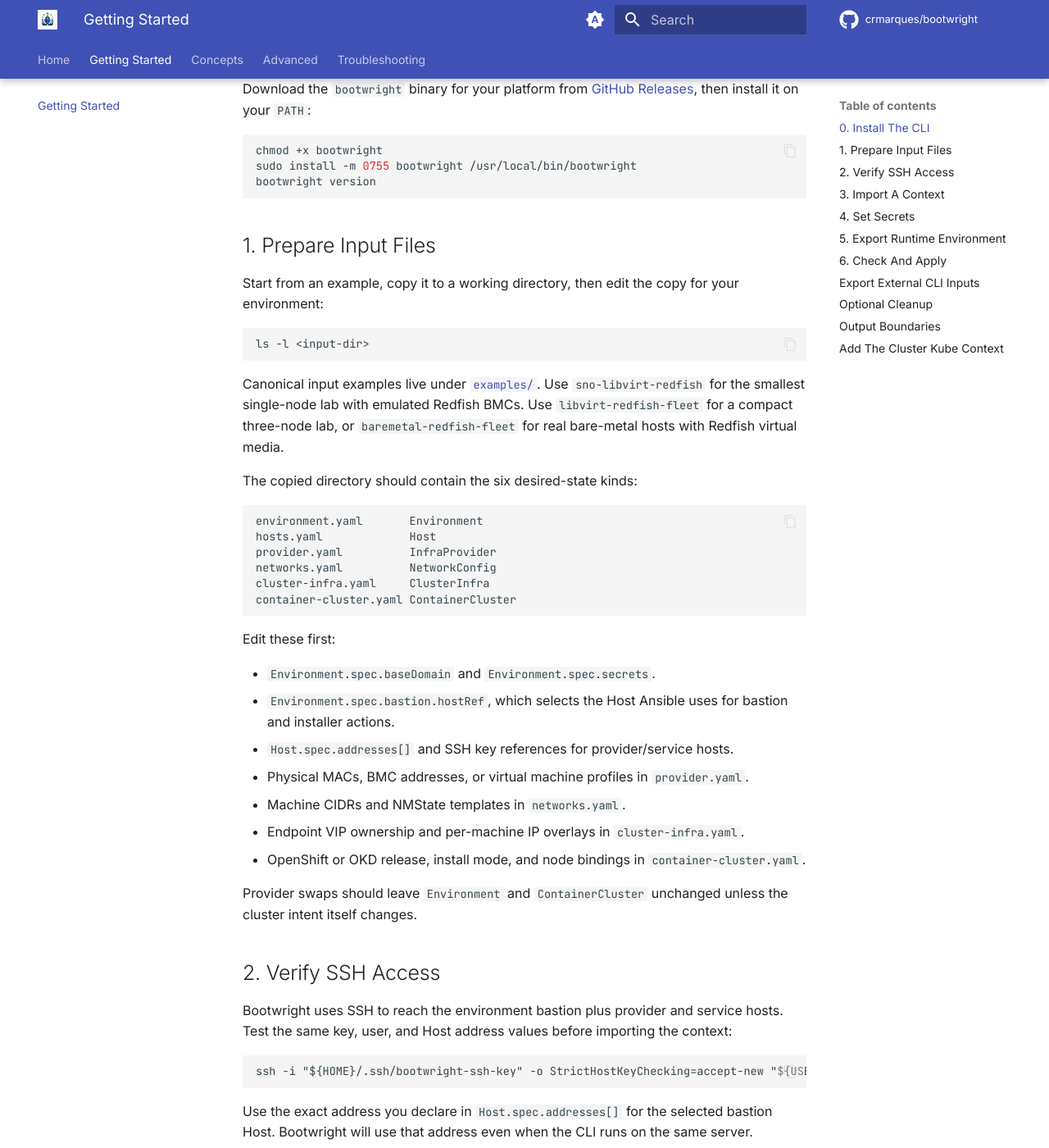
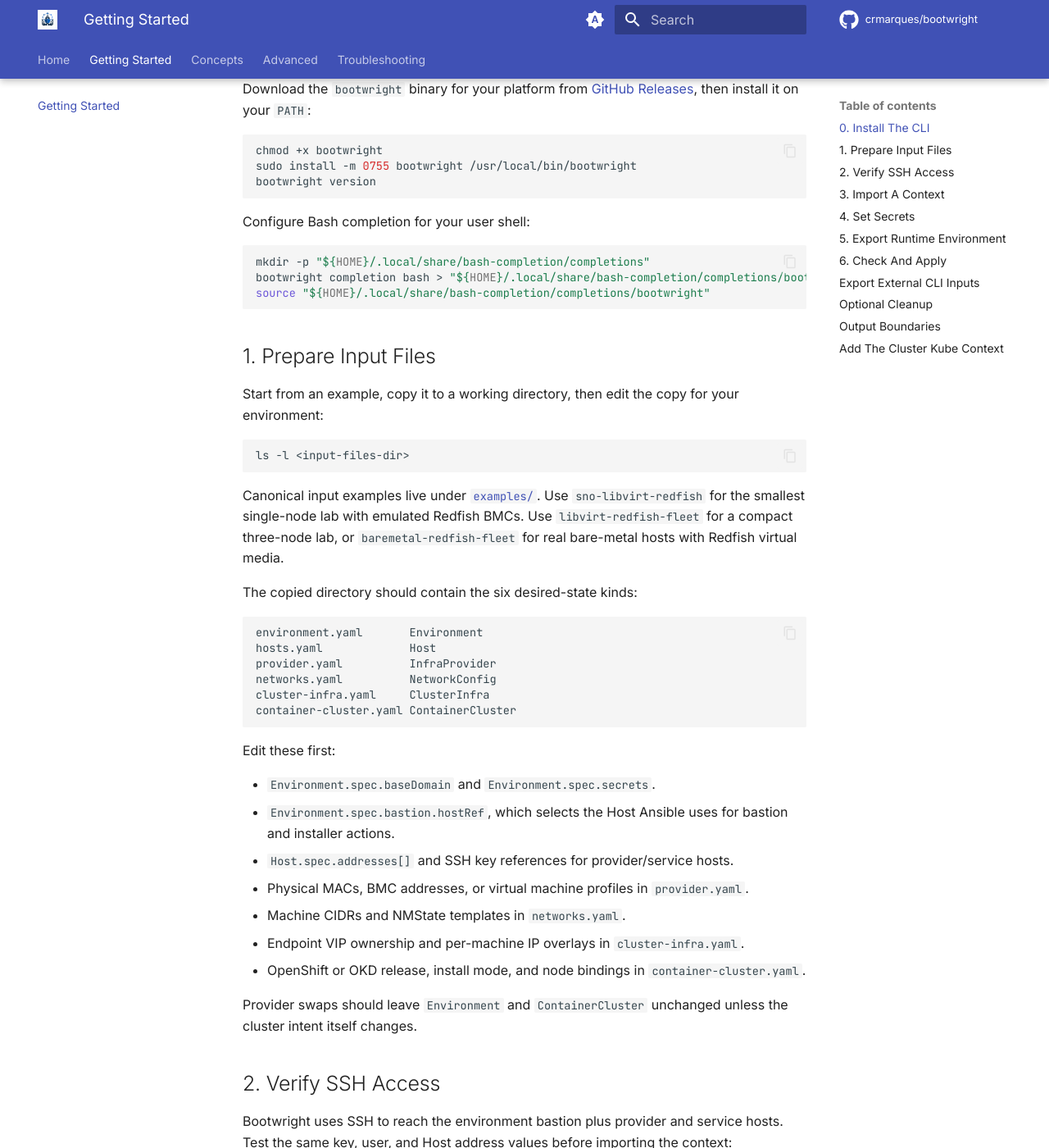
Before and after one commit to crmarques/bootwright, an MkDocs documentation site: the page built from docs/getting-started.md, in a window 1280 px wide and 1400 px high, scrolled down 299 px. Shown: the whole window at 82% size. Built offline with MkDocs 1.6.1 and Material for MkDocs 9.7.7, drawn with Linux system fonts in a browser that asks for light colours; comment, search, counter and statistics services are not loaded; some of the changed text lies outside the part shown.

````diff
--- a/docs/getting-started.md
+++ b/docs/getting-started.md
@@ -21,13 +21,21 @@ sudo install -m 0755 bootwright /usr/local/bin/bootwright
 bootwright version
 ```
 
+Configure Bash completion for your user shell:
+
+```bash
+mkdir -p "${HOME}/.local/share/bash-completion/completions"
+bootwright completion bash > "${HOME}/.local/share/bash-completion/completions/bootwright"
+source "${HOME}/.local/share/bash-completion/completions/bootwright"
+```
+
 ## 1. Prepare Input Files
 
 Start from an example, copy it to a working directory, then edit the copy for
 your environment:
 
 ```text
-ls -l <input-dir>
+ls -l <input-files-dir>
 ```
 
 Canonical input examples live under
````
Also changed, not shown: other parts of docs/getting-started.md (+1 -1 lines), README.md (+1 -1 lines), docs/index.md (+6 -19 lines), examples/README.md (+1 -1 lines), 5 other files.
